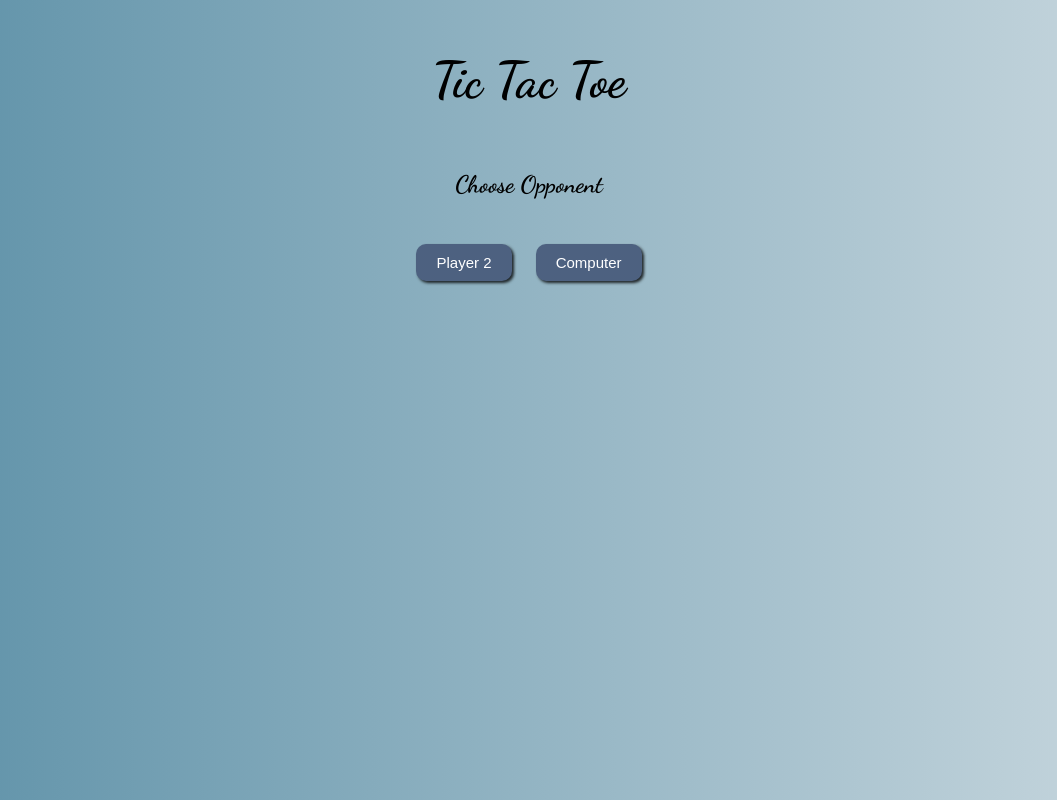
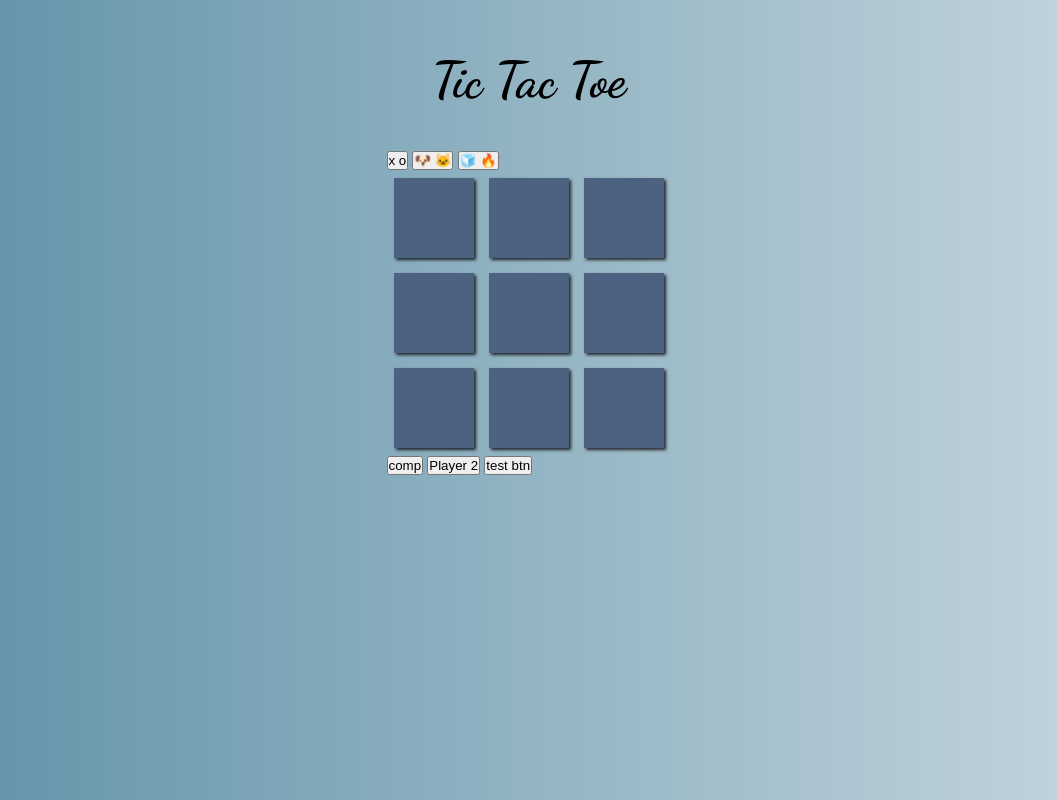
Before and after one commit to john0ground/Tic-Tac-Toe, a website: page index.html in a window 1280 px wide. Both pictures are taken after a click on the button "Computer". Shown: the whole page, without its empty margins (111-1168 px from the left). Drawn offline with Linux system fonts and the light colour scheme.

Commit message:
set choose-opponent function

```diff
--- a/index.html
+++ b/index.html
@@ -27,17 +27,17 @@
       <div class="square" id="9"></div>
     </div>
 
-    <button id="computer" class="change-op">comp</button>
-    <button id="player2" class="change-op">Player 2</button>
-    <button class="btn2">button 2</button>
+    <button class="change-op" data-opponent="computer">comp</button>
+    <button class="change-op">Player 2</button>
+    <button class="btn2">test btn</button>
   </main>
 
   <section class="choose-opponent-page">
     <h1>Tic Tac Toe</h1>
     <h2>Choose Opponent</h2>
     <section class="opponents-btn">
-      <button id="player-2">Player 2</button>
-      <button id="computer">Computer</button>
+      <button class="choose-opponents-btn" data-opponent="player-2">Player 2</button>
+      <button class="choose-opponents-btn" data-opponent="computer">Computer</button>
     </section>
   </section>
 </body>
--- a/script.js
+++ b/script.js
@@ -214,9 +214,10 @@ const gameController = (() => {
     };
 
     const changeOpponent = (e) => {
-        if (e.target.id === 'computer') {
+        if (e.target.dataset.opponent === 'computer') {
             player2 = player('Computer');
             currentOpponent = 'computer';
+            console.log('worked?');
         } else {
             player2 = player('Player2');
             currentOpponent = 'human';
@@ -235,6 +236,16 @@ const gameController = (() => {
         btn.addEventListener('click', changeOpponent);
     });
 
+    const chooseOpponentsBtn = document.querySelectorAll('.choose-opponents-btn');
+    chooseOpponentsBtn.forEach((btn) => {
+        btn.addEventListener('click', (e) => {
+            const chooseOpponentsPage = document.querySelector('.choose-opponent-page');
+            // chooseOpponentsPage.style.left = '-110%';
+            chooseOpponentsPage.style.animation = 'close-shrink 0.5s linear forwards';
+            changeOpponent(e);
+        });
+    });
+
     return { resetGameBoard, gameActive, squaresWonAnimation };
 })();
 
--- a/styles.css
+++ b/styles.css
@@ -78,6 +78,20 @@ main {
   display: flex;
   flex-direction: column;
   align-items: center;
+  justify-content: center;
+}
+
+@keyframes close-shrink {
+  from {
+    transform: scale(1);
+  }
+  to {
+    transform: scale(0);
+  }
+}
+
+.choose-opponent-page h1 {
+  margin: 0;
 }
 
 .choose-opponent-page h2 {
@@ -100,6 +114,6 @@ main {
   background: #4d61808c;
 }
 
-#player-2 {
+.opponents-btn > button:first-child {
   margin-right: 20px;
 }
```
